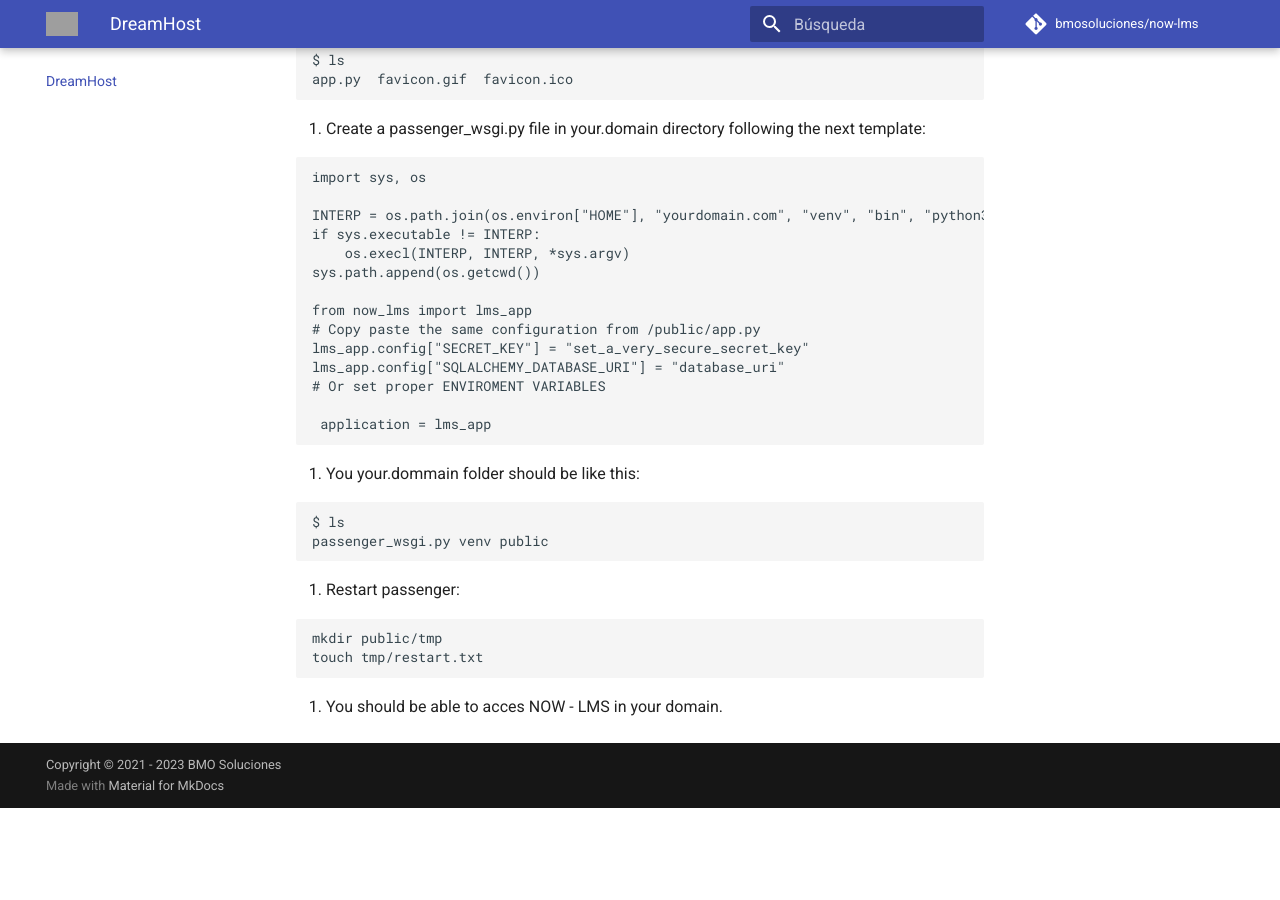
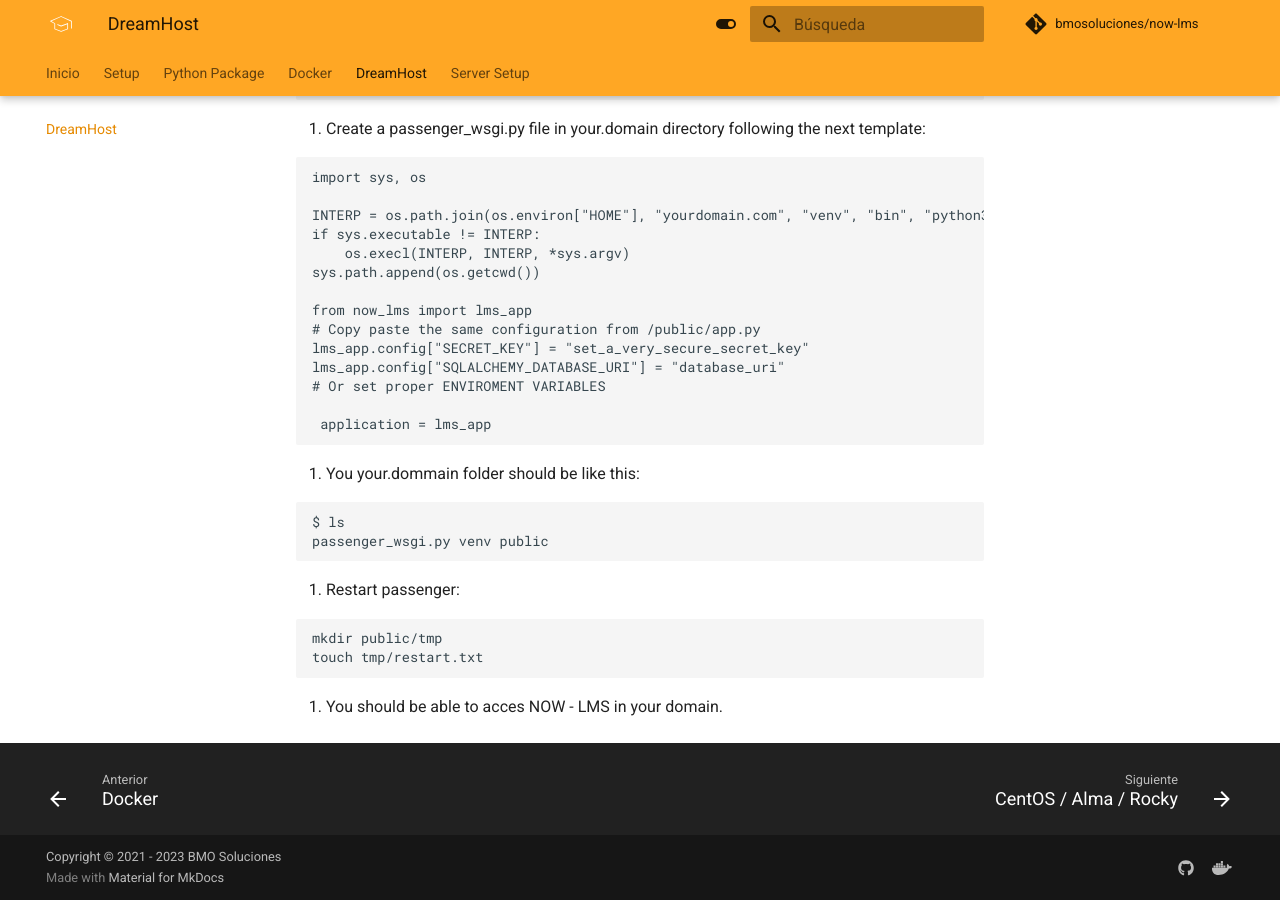
Before and after one commit to bmosoluciones/now-lms, an MkDocs documentation site: the page built from docs/dreamhost.md, in a window 1280 px wide and 900 px high, scrolled down 1583 px. Built offline with MkDocs 1.6.1 and Material for MkDocs 9.7.7, drawn with Linux system fonts in a browser that asks for light colours; comment, search, counter and statistics services are not loaded; before the commit the page ends 2391 px from its top, so only the background shows below that; grey boxes are pictures that could not be loaded.

Commit message:
docs: Fix docs setup
Signed-off-by: William José Moreno Reyes <williamjmorenor@gmail.com>

```diff
--- a/mkdocs.yml
+++ b/mkdocs.yml
@@ -1,22 +1,50 @@
 site_name: NOW - LMS
 theme:
     name: material
+    favicon: images/favicon.png
+    logo: images/logo.svg
     language: es
-    favicon: media/favicon.png
-    logo: media/now_lms.png
     palette:
-        accent: teal
+    # Palette toggle for light mode
+    - scheme: default
+      primary: orange
+      accent: deep orange
+      toggle:
+        icon: material/toggle-switch
+        name: Switch to dark mode
+
+    # Palette toggle for dark mode
+    - scheme: slate
+      primary: orange
+      accent: deep orange
+      toggle:
+        icon: material/toggle-switch-off-outline
+        name: Switch to light mode
+
     icon:
         repo: fontawesome/brands/git-alt
     features:
+        - header.autohide
+        - announce.dismiss
         - navigation.instant
         - navigation.tabs
+        - navigation.tabs.sticky
         - navigation.sections
+        - navigation.expand
+        - navigation.footer
 
 repo_url: https://github.com/bmosoluciones/now-lms
 repo_name: bmosoluciones/now-lms
 
 copyright: Copyright &copy; 2021 - 2023 BMO Soluciones
+
+
+plugins:
+  - search:
+      lang:
+        - en
+        - de
+  - offline
 
 nav:
     - Inicio: index.md
@@ -26,3 +54,18 @@
     - DreamHost: dreamhost.md
     - Server Setup:
       - CentOS / Alma / Rocky: rocky.md
+
+extra:
+  social:
+    - icon: fontawesome/brands/github
+      link: https://github.com/bmosoluciones/now-lms
+    - icon: fontawesome/brands/docker
+      link: https://quay.io/repository/bmosoluciones/now_lms
+
+  consent:
+    title: Cookie consent
+    description: >-
+      We use cookies to recognize your repeated visits and preferences, as well
+      as to measure the effectiveness of our documentation and whether users
+      find what they're searching for. With your consent, you're helping us to
+      make our documentation better.
```
Also changed, not shown: docs/images/favicon.png (added), docs/images/logo.svg (added).
